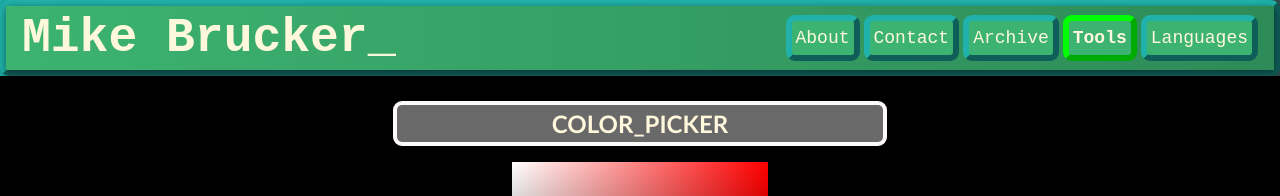
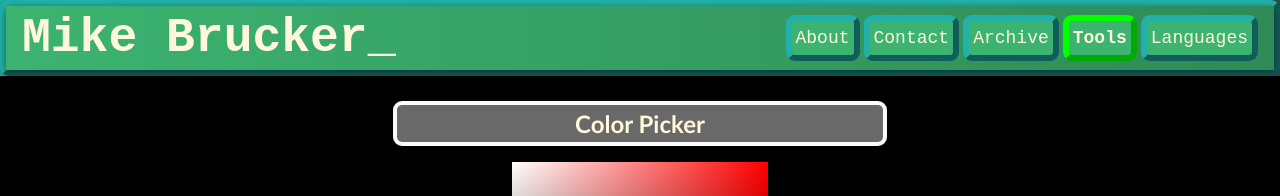
Before and after one commit to mikebrucker/mike, a React (Create React App) app: page /en/tools/colorPick in a window 1280 px wide. Shown: the top 196 px of the page. Built offline with nearby package versions, Linux system fonts and the light colour scheme; a web font is replaced by a local one.

Commit message:
forgot title

```diff
--- a/src/pages/tools/colorPick/index.tsx
+++ b/src/pages/tools/colorPick/index.tsx
@@ -8,7 +8,12 @@ export const ColorPick = () => {
 
   return (
     <main className="p-color-pick">
-      <ColorPicker title="COLOR_PICKER" isOpen={true} currentColor={color} setColor={setColor} />
+      <ColorPicker
+        title="tools.colorPick.title"
+        isOpen={true}
+        currentColor={color}
+        setColor={setColor}
+      />
     </main>
   );
 };
```
